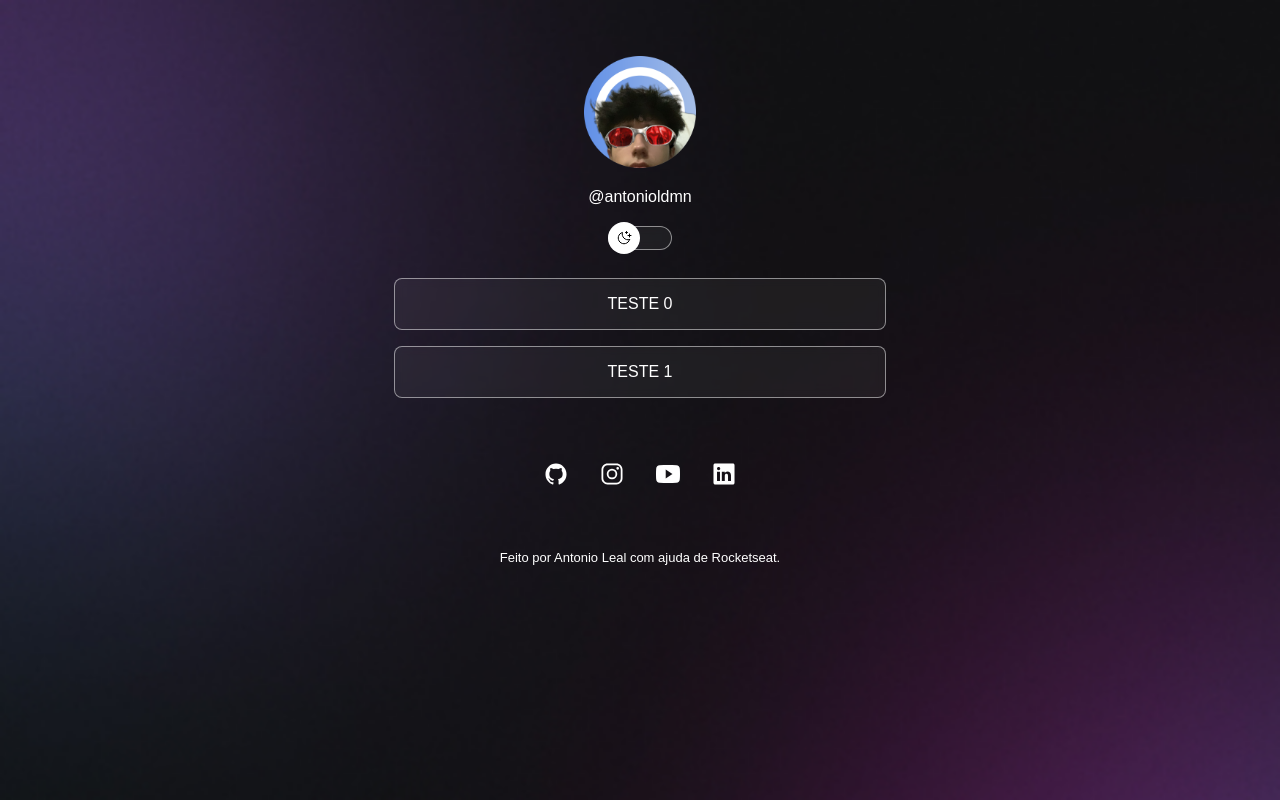
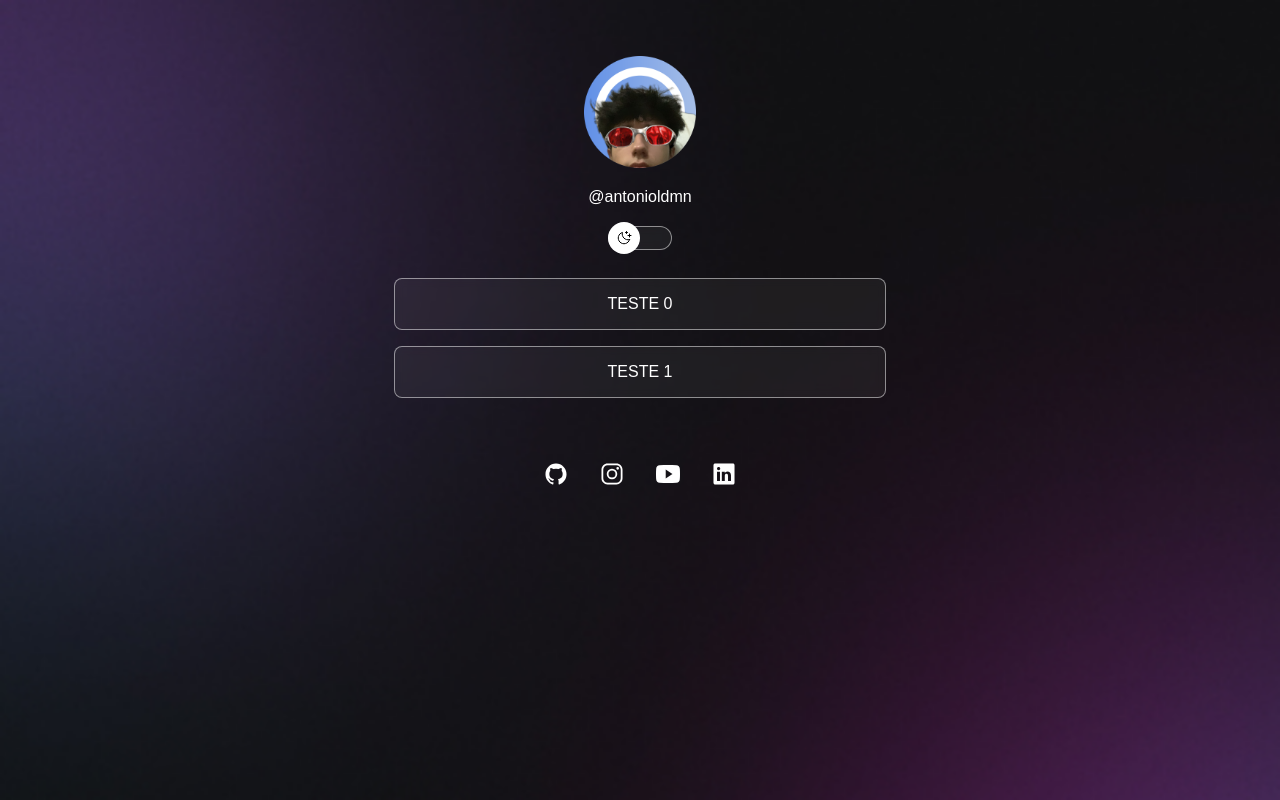
Before and after one commit to antonioldmn/projeto-RTST, a plain HTML site: page index.html in a window 1280 px wide. Drawn offline with nearby package versions, Linux system fonts and the light colour scheme; a web font is replaced by a local one.

Commit message:
Update index.html

```diff
--- a/index.html
+++ b/index.html
@@ -62,7 +62,7 @@
           <ion-icon name="logo-linkedin"></ion-icon>
         </a>
       </div>
-      <footer>Feito por Antonio Leal com ajuda de Rocketseat.</footer>
+      <footer></footer>
     </div>
     <script
       type="module"
```
